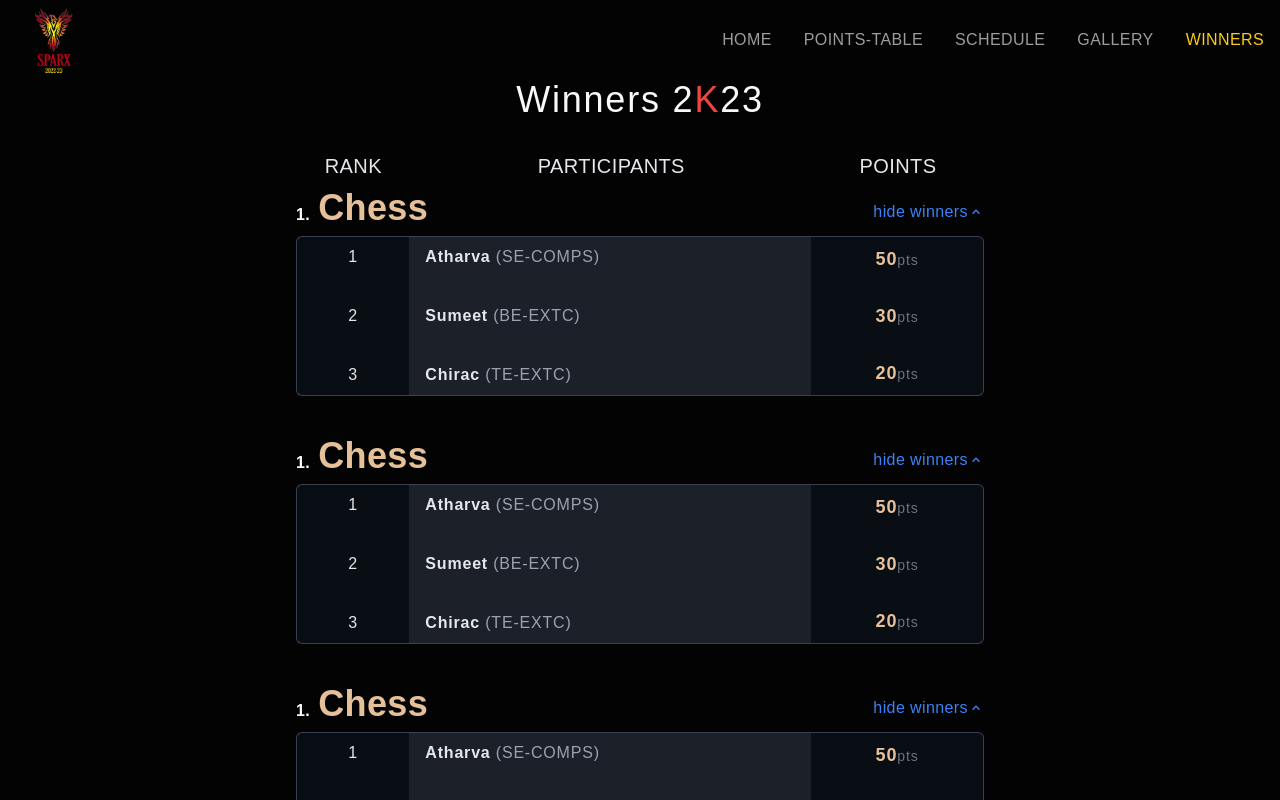
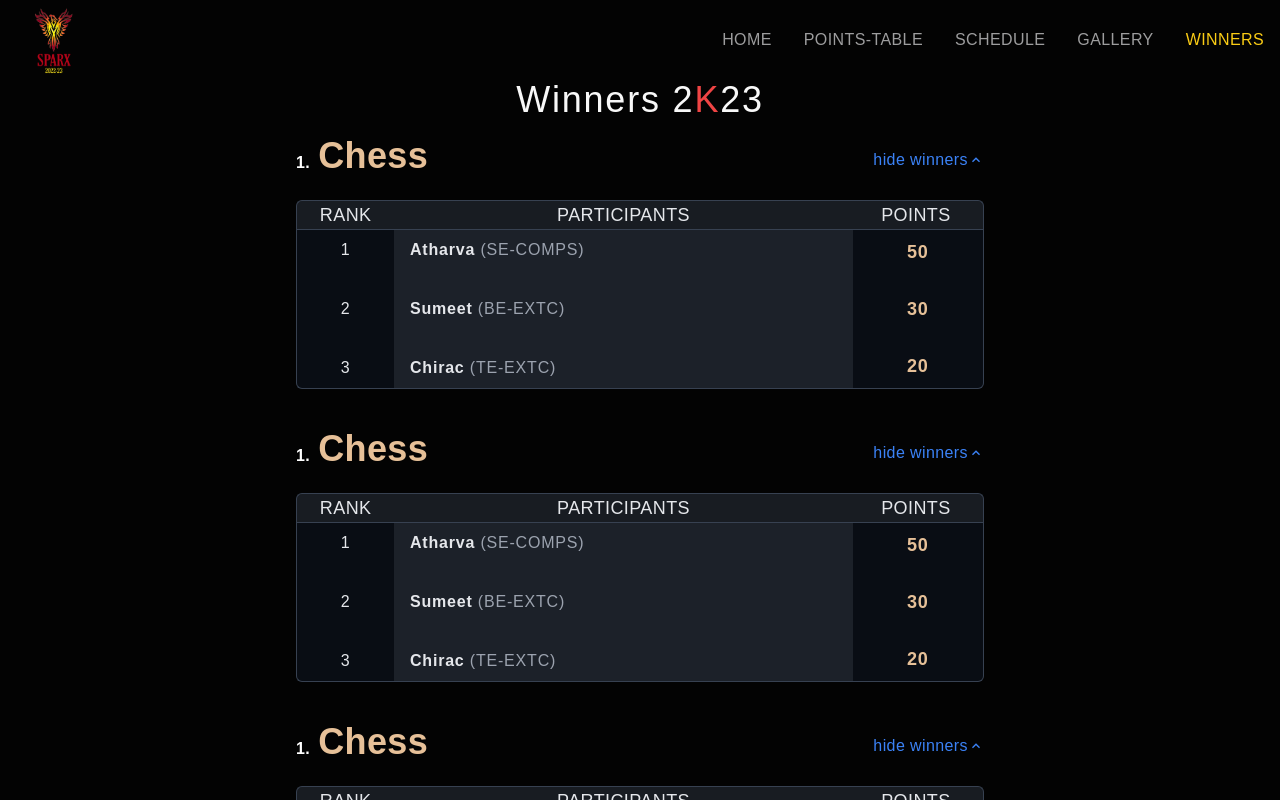
Before and after one commit to MrunalVaidya0715/sparx-website, a Next.js app in the folder sparx-web-app/: page /winners in a window 1280 px wide. Shown: the top 800 px of the page. Built offline with nearby package versions, Linux system fonts and the light colour scheme.

Commit message:
Css in Winners

```diff
--- a/sparx-web-app/components/Winners.jsx
+++ b/sparx-web-app/components/Winners.jsx
@@ -14,7 +14,9 @@ const Winners = () => {
   return (
     <div className=' flex flex-col justify-between mx-4 mb-8 w-full'>
       {/**SportsName */}
+
       <div className=' flex justify-between  w-full '>
+
         <div className=' flex items-baseline justify-start gap-2 px-4 w-full mb-2' >
           <div className=' flex  justify-start items-center'>
             <h3 className='text-white'>1.</h3>
@@ -25,7 +27,7 @@ const Winners = () => {
 
         </div>
         <div onClick={handleView} className=' flex w-full justify-end pr-4 items-center cursor-pointer'>
-          <p className='text-blue-500 font-thin'>{view? 'hide': 'view'} winners</p>{
+          <p className='text-blue-500 font-thin'>{view ? 'hide' : 'view'} winners</p>{
             view ? <MdKeyboardArrowUp className='text-blue-500' /> : <MdKeyboardArrowDown className='text-blue-500' />
           }
         </div>
@@ -50,13 +52,31 @@ const Winners = () => {
 
 
       </div> */}
+      <div className=' flex items-end justify-between px-4 w-full mt-4 ' >
 
+        <div className='  w-[15%] justify-center flex bg-gray-700/40 rounded-tl-md border-t-[1px] border-l-[1px] border-gray-700'>
+          <h3 className=' uppercase text-sm md:text-lg text-gray-200 font-light text-md'>Rank</h3>
+
+        </div>
+
+        <div className='  w-[70%] justify-center flex bg-gray-700/40 border-t-[1px] border-gray-700 '>
+          <h3 className='uppercase text-sm md:text-lg text-gray-200 font-light text-md'>Participants</h3>
+
+        </div>
+
+        <div className='  w-[20%] justify-center flex bg-gray-700/40 rounded-tr-md  pr-1 border-t-[1px] border-r-[1px] border-gray-700'>
+          <h3 className='uppercase text-sm md:text-lg text-gray-200 font-light text-md'>Points</h3>
+
+        </div>
+
+
+      </div>
       {/**Table */}
       <div className={view ? ' flex items-end justify-between px-4 w-full mb-2' : 'hidden'} >
 
 
         {/**Rank */}
-        <div className='flex items-center flex-col justify-between bg-gray-900/50 rounded-l-md border-y-[1px] border-l-[1px] border-gray-700 w-[20%] h-[10rem]'>
+        <div className='flex items-center flex-col justify-between bg-gray-900/50 rounded-bl-md  border-y-[1px] border-l-[1px] border-gray-700 w-[15%] h-[10rem]'>
           {/**from */}
           <div className='py-2'>
             <h3 className=' font-thin tracking-wider uppercase text-gray-200'>1</h3>
@@ -107,19 +127,19 @@ const Winners = () => {
         </div> */}
 
         {/**Rank */}
-        <div className='flex items-center px-2 flex-col justify-between bg-gray-900/50 rounded-r-md border-y-[1px] border-r-[1px] border-gray-700 w-[30%] h-[10rem]'>
+        <div className='flex items-center px-2 flex-col justify-between bg-gray-900/50 border-y-[1px] border-r-[1px] rounded-br-md border-gray-700 w-[20%] h-[10rem]'>
 
           <div className='py-2'>
-            <h3 className=' font-bold text-lg tracking-wider text-gray-200'><span className='text-[#e6c098]'>50</span><span className=' font-thin text-sm text-gray-500'>pts</span></h3>
+            <h3 className=' font-bold text-lg tracking-wider text-gray-200'><span className='text-[#e6c098]'>50</span></h3>
 
           </div>
           <div>
-            <h3 className=' font-bold text-lg tracking-wider text-gray-200'><span className='text-[#e6c098]'>30</span><span className=' font-thin text-sm text-gray-500'>pts</span></h3>
+            <h3 className=' font-bold text-lg tracking-wider text-gray-200'><span className='text-[#e6c098]'>30</span></h3>
 
           </div>
 
           <div className='py-2'>
-            <h3 className=' font-bold text-lg tracking-wider text-gray-200'><span className='text-[#e6c098]'>20</span><span className=' font-thin text-sm text-gray-500'>pts</span></h3>
+            <h3 className=' font-bold text-lg tracking-wider text-gray-200'><span className='text-[#e6c098]'>20</span></h3>
           </div>
         </div>
 
--- a/sparx-web-app/src/pages/schedule.jsx
+++ b/sparx-web-app/src/pages/schedule.jsx
@@ -10,7 +10,7 @@ const schedule = () => {
         <div className=' flex flex-col justify-center items-center w-full max-w-[720px]'>
 
           <div className=' flex w-full p-2 flex-col bg-gray-900/90 border-[1px] border-gray-700 rounded-lg backdrop-blur-sm'>
-            <div className=' p-4 flex w-full justify-start items-start mt-4'>
+            <div className=' p-2 flex w-full justify-start items-start '>
               <h2 className=' uppercase font-extralight tracking-wider'>march - 2023</h2>
             </div>
             {/**Upper */}
--- a/sparx-web-app/src/pages/winners.jsx
+++ b/sparx-web-app/src/pages/winners.jsx
@@ -7,40 +7,22 @@ const winners = () => {
       <h2 className=' tracking-wider mb-4 font-light '>Winners 2<span className=' text-red-500'>K</span>23</h2>
       <div className=' max-w-[1240px] w-full h-screen flex items-start justify-center'>
         <div className=' flex flex-col justify-center items-center w-full max-w-[720px]'>
-        <div className=' flex items-end justify-between px-4 w-full mt-4 mb-2' >
 
-        <div className='  w-[20%] justify-center flex'>
-          <h3 className=' uppercase text-xl text-gray-200 font-light text-md'>Rank</h3>
-
-        </div>
-
-        <div className='  w-[70%] justify-center flex '>
-          <h3 className='uppercase text-xl text-gray-200 font-light text-md'>Participants</h3>
-
-        </div>
-
-        <div className='  w-[30%] justify-center flex '>
-          <h3 className='uppercase text-xl text-gray-200 font-light text-md'>Points</h3>
-
-        </div>
-
-
-      </div>
           {/**Data loading */}
           <Winners />
-          <Winners/>
-          <Winners/>
-          <Winners/>
-          <Winners/>
-          <Winners/>
-          <Winners/>
-          <Winners/>
-          <Winners/>
-          <Winners/>
-          <Winners/>
-          <Winners/>
+          <Winners />
+          <Winners />
+          <Winners />
+          <Winners />
+          <Winners />
+          <Winners />
+          <Winners />
+          <Winners />
+          <Winners />
+          <Winners />
+          <Winners />
 
-          <Winners/>
+          <Winners />
 
 
         </div>
```
